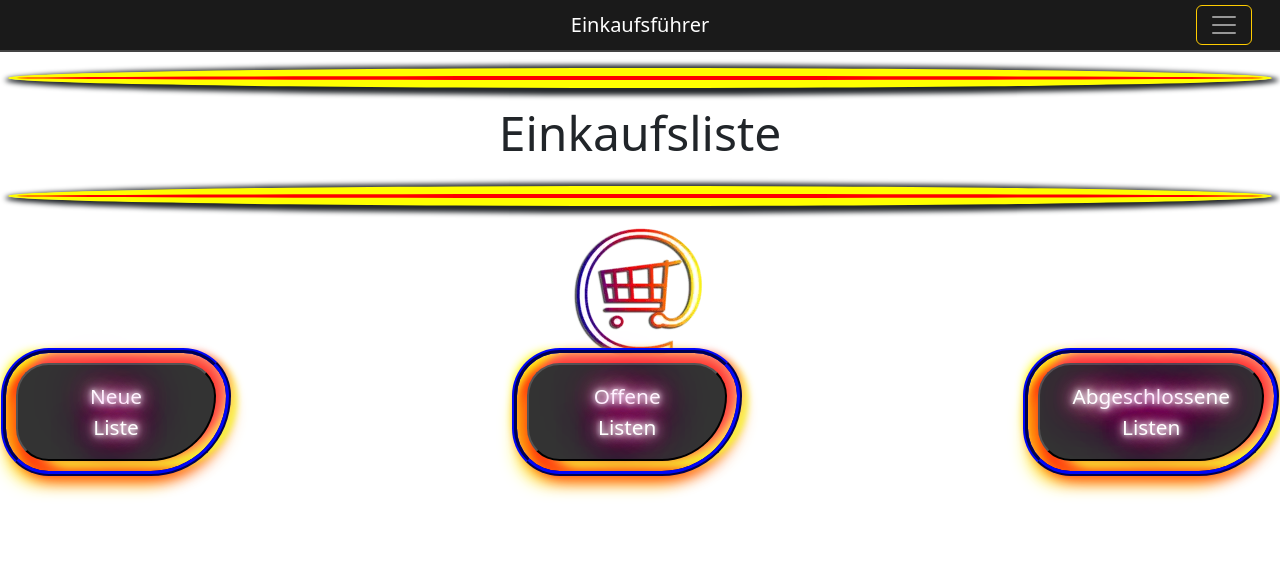
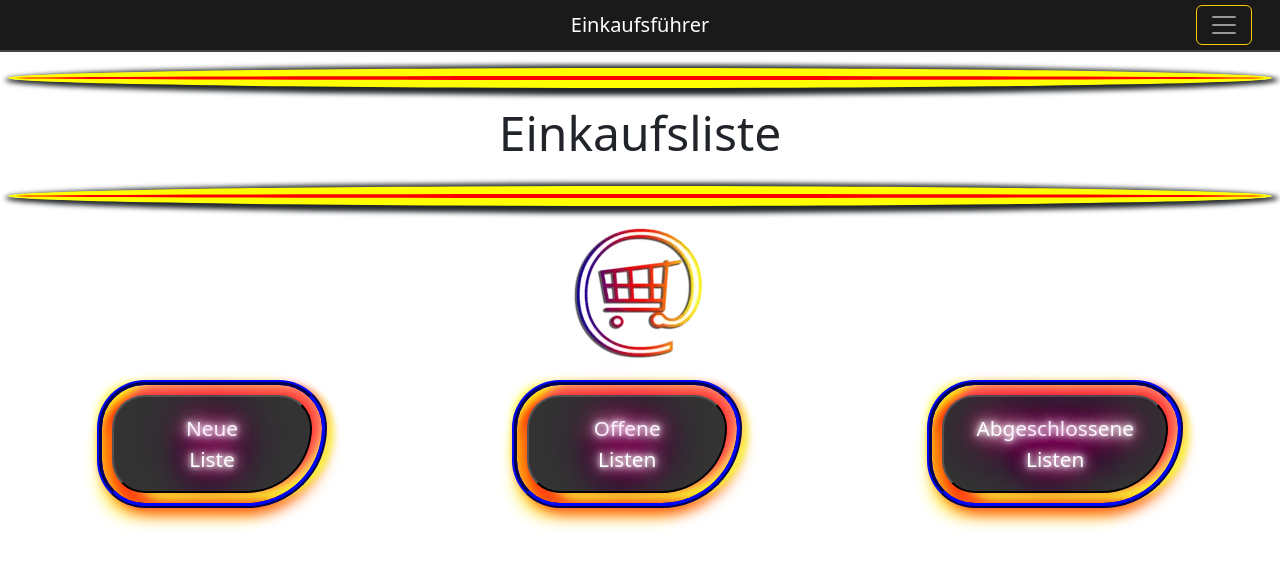
Before and after one commit to SpikeakaChris/todoApp, an Angular app in the folder todoApp/: page / in a window 1280 px wide. Shown: the top 568 px of the page. Built offline with nearby package versions, Linux system fonts and the light colour scheme.

Commit message:
mainnav ausgerichtet

```diff
--- a/todoApp/src/app/mainnav/mainnav.css
+++ b/todoApp/src/app/mainnav/mainnav.css
@@ -8,4 +8,5 @@
     justify-content: space-between;
     align-items: center;
     width: 100%;
+    padding: 2rem 6rem;
 }
```
